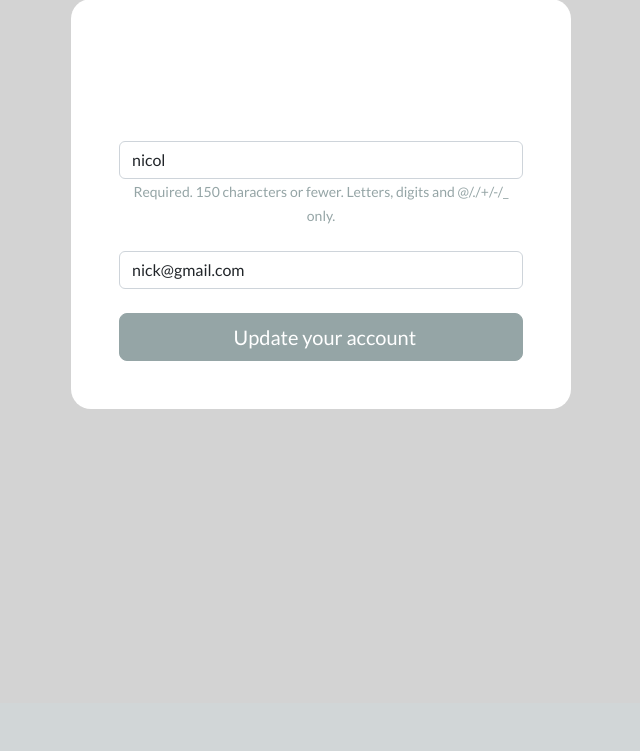
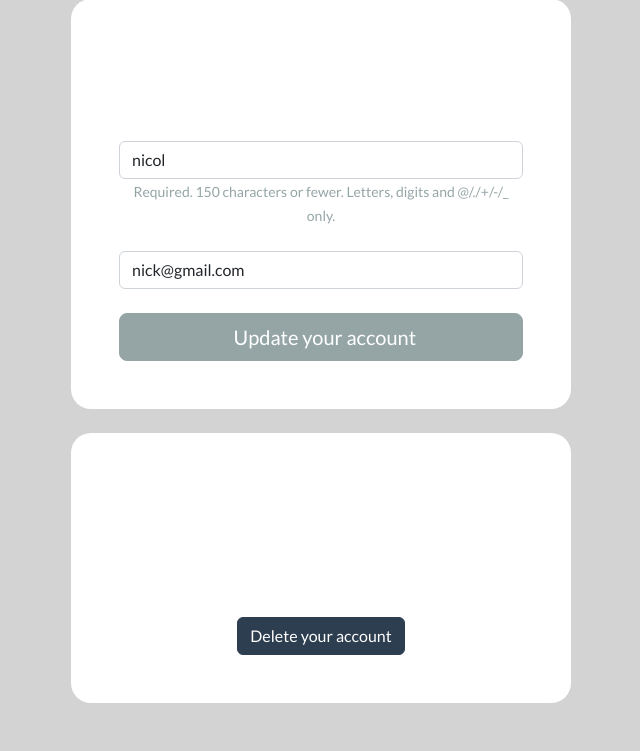
Before and after one commit to Nicolae77/Django-Ecommerce, a Django app: page /account/profile-management in a window 1280 px wide. Shown: the part 97-848 px from the top of the page, without its empty margins (319-959 px from the left). Before the commit the page ends 506 px from the top, so only its background shows below. Run offline with Django 4.2, Linux system fonts and the light colour scheme; a user stored in the database is signed in; data comes from the database, SQL or seed files in the repository; some libraries are stand-ins or nearby versions.

Commit message:
Deleting user account functionality

```diff
--- a/account/templates/account/profile-management.html
+++ b/account/templates/account/profile-management.html
@@ -45,8 +45,15 @@
 
     </div>
 
+    <br>
+    <div class="container bg-white shadow-md p-5 form-layout">
 
-
+        <h3>Delete your account</h3>
+        <hr>
+        <p>Proceed if you wish to delete your account.</p>
+        <br>
+        <a class="btn btn-primary navbar-btn text-white" type="button"  href="{% url 'delete-account' %}"> Delete your account </a>
+    </div>
 
 
 
--- a/account/views.py
+++ b/account/views.py
@@ -175,4 +175,12 @@
 @login_required(login_url='my-login')
 def delete_account(request):
 
+    user = User.objects.get(id=request.user.id)
+
+    if request.method == 'POST':
+
+        user.delete()
+
+        return redirect('store')
+
     return render(request, 'account/delete-account.html')
```
Also changed, not shown: account/templates/account/delete-account.html (+56 -1 lines).
